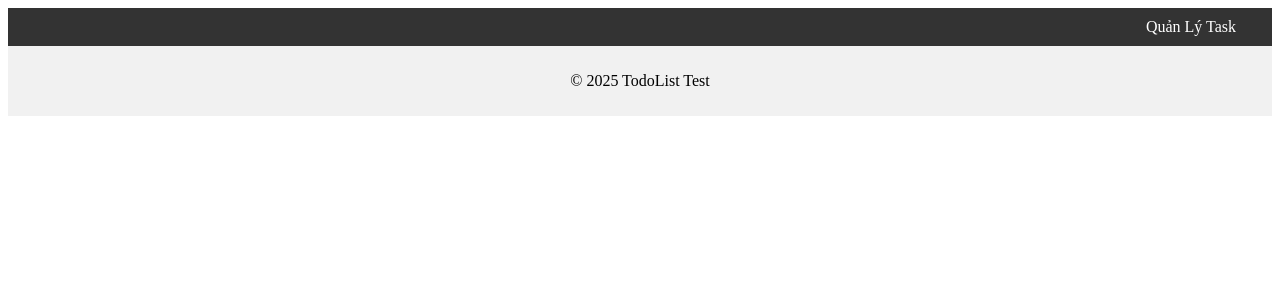
After one commit to q-dat/TodoList-App, a PHP site: page /view/layouts/index.html in a window 1280 px wide. The commit adds this page. Shown: the top 300 px of the page. Run offline with PHP 8.4, Linux system fonts and the light colour scheme; data that the repository does not hold is empty.

Commit message:
init source

```diff
--- a/app/models/Task.php
+++ b/app/models/Task.php
@@ -6,6 +6,7 @@ class Task
     {
         $this->db = getDbConnection();
     }
+    // GET ALL
     public function getAll()
     {
         $result = $this->db->query("SELECT * FROM tasks ORDER BY id DESC");
@@ -15,11 +16,13 @@ class Task
         }
         return $tasks;
     }
+    // POST
     public function create($title, $description, $status = 'pending', $due_date = null)
     {
         $stmt = $this->db->prepare("INSERT INTO tasks (title, description, status, due_date) VALUES (?, ?, ?, ?)");
         return $stmt->execute([$title, $description, $status, $due_date]);
     }
+    // GET BY ID
     public function find($id)
     {
         $stmt = $this->db->prepare("SELECT * FROM tasks WHERE id = ?");
@@ -27,11 +30,13 @@ class Task
         $stmt->execute();
         return $stmt->get_result()->fetch_assoc();
     }
+    // PUT
     public function update($id, $title, $description, $status, $due_date = null)
     {
         $stmt = $this->db->prepare("UPDATE tasks SET title = ?, description = ?, status = ?, due_date = ?, updated_at = NOW() WHERE id = ?");
         return $stmt->execute([$title, $description, $status, $due_date, $id]);
     }
+    // DELETE
     public function delete($id)
     {
         $stmt = $this->db->prepare("DELETE FROM tasks WHERE id = ?");
--- a/app/views/admin/create_task.php
+++ b/app/views/admin/create_task.php
@@ -15,9 +15,9 @@
         <div>
             <label for="status">Trạng thái:</label><br>
             <select id="status" name="status" style="width: 100%; padding: 8px; box-sizing: border-box;">
-                <option value="pending">Chưa xong</option>
-                <option value="in_progress">Đang làm</option>
-                <option value="done">Hoàn thành</option>
+                <option value="pending">Chưa hoàn thành</option>
+                <option value="in_progress">Đang tiến hành</option>
+                <option value="done">Đã hoàn thành</option>
             </select>
         </div>
 
--- a/app/views/admin/dashboard.php
+++ b/app/views/admin/dashboard.php
@@ -1 +1 @@
-<p>Đây là trang Dashboard</p>
+<h1>Đây là trang Dashboard</h1>
--- a/app/views/admin/edit_task.php
+++ b/app/views/admin/edit_task.php
@@ -17,9 +17,9 @@
         <div>
             <label for="status">Trạng thái:</label><br>
             <select id="status" name="status" style="width: 100%; padding: 8px; box-sizing: border-box;">
-                <option value="pending" <?= $task['status'] === 'pending' ? 'selected' : '' ?>>Chưa xong</option>
-                <option value="in_progress" <?= $task['status'] === 'in_progress' ? 'selected' : '' ?>>Đang làm</option>
-                <option value="done" <?= $task['status'] === 'done' ? 'selected' : '' ?>>Hoàn thành</option>
+                <option value="pending" <?= $task['status'] === 'pending' ? 'selected' : '' ?>>Chưa hoàn thành</option>
+                <option value="in_progress" <?= $task['status'] === 'in_progress' ? 'selected' : '' ?>>Đang tiến hành</option>
+                <option value="done" <?= $task['status'] === 'done' ? 'selected' : '' ?>>Đã hoàn thành</option>
             </select>
         </div>
 
--- a/app/views/admin/task_manager.php
+++ b/app/views/admin/task_manager.php
@@ -1,7 +1,7 @@
-<h1 style="font-family: Arial, sans-serif; color: #333;">📝 Task Manager</h1>
+<h1>Task Manager</h1>
 <a href="admin.php?page=create_task" style="margin-bottom: 10px; display:inline-block;">Thêm Task</a>
 
-<table style="width: 100%; border-collapse: collapse; font-family: Arial, sans-serif;">
+<table style="width: 100%; border-collapse: collapse; ">
     <thead>
         <tr style="background-color: #f2f2f2;">
             <th style="padding: 10px; border: 1px solid #ddd;">ID</th>
--- a/view/admin/header.php
+++ b/view/admin/header.php
@@ -17,7 +17,7 @@
     <nav class="navbar">
         <ul>
             <?php foreach ($menuItems as $link => $label): ?>
-                <a href="/TodoList/admin/<?php echo $link; ?>"
+                <a href="/TodoList-App/admin/<?php echo $link; ?>"
                     class="<?php echo $currentPage == $link ? 'active' : ''; ?>">
                     <?php echo $label; ?>
                 </a>
--- a/view/layouts/header.php
+++ b/view/layouts/header.php
@@ -11,7 +11,7 @@
 
     <?php
     $menuItems = [
-        'home' => 'Home',
+        '' => 'Home',
         'task' => 'Task',
     ];
     ?>
@@ -19,7 +19,7 @@
         <ul class='menu-left'>
             <?php foreach ($menuItems as $link => $label): ?>
                 <li>
-                    <a href="/TodoList/<?php echo $link; ?>"
+                    <a href="/TodoList-App/<?php echo $link; ?>"
                         class="<?php echo $currentPage == $link ? 'active' : ''; ?>">
                         <?php echo $label; ?>
                     </a>
@@ -28,7 +28,7 @@
         </ul>
         <ul class='menu-right'>
             <li>
-                <a href="/TodoList/admin/dashboard">Quản Lý Task</a>
+                <a href="/TodoList-App/admin/dashboard">Quản Lý Task</a>
             </li>
         </ul>
     </nav>
--- /dev/null
+++ b/view/layouts/index.html
@@ -0,0 +1,35 @@
+<!DOCTYPE html>
+<html lang="en">
+
+<head>
+    <meta charset="UTF-8">
+    <title>
+        TodoList
+    </title>
+    <link rel="stylesheet" href="./assets/css/style.css">
+</head>
+
+<body>
+    <nav class="navbar">
+        <ul class='menu-left'>
+            <li>
+                <a href="/TodoList-App/">
+                </a>
+            </li>
+        </ul>
+        <ul class='menu-right'>
+            <li>
+                <a href="/TodoList-App/admin/dashboard">Quản Lý Task</a>
+            </li>
+        </ul>
+    </nav>
+</body>
+
+</html>
+</div>
+<footer>
+    <p>© 2025 TodoList Test</p>
+</footer>
+</body>
+
+</html>
```
Also changed, not shown: app/controllers/AdminController.php (+9 -9 lines), sql/todolist.sql (+2 -13 lines).
